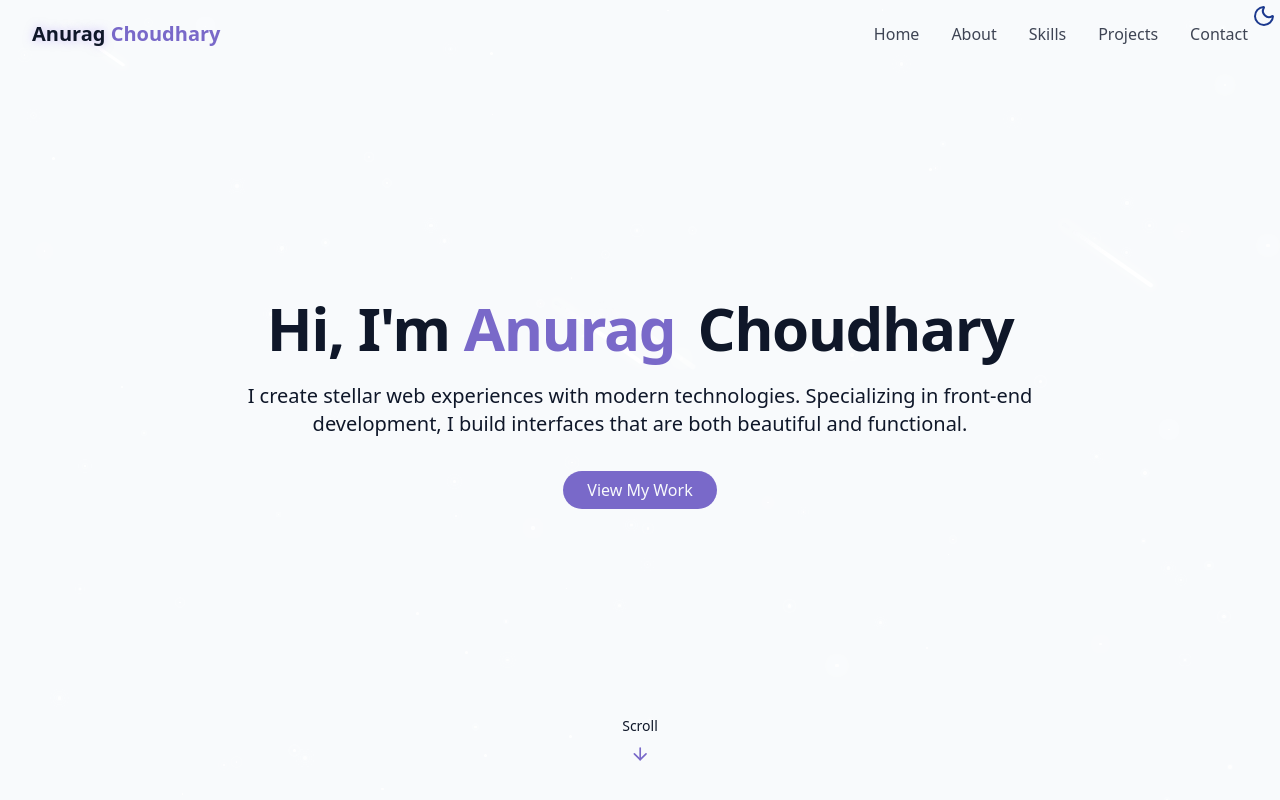
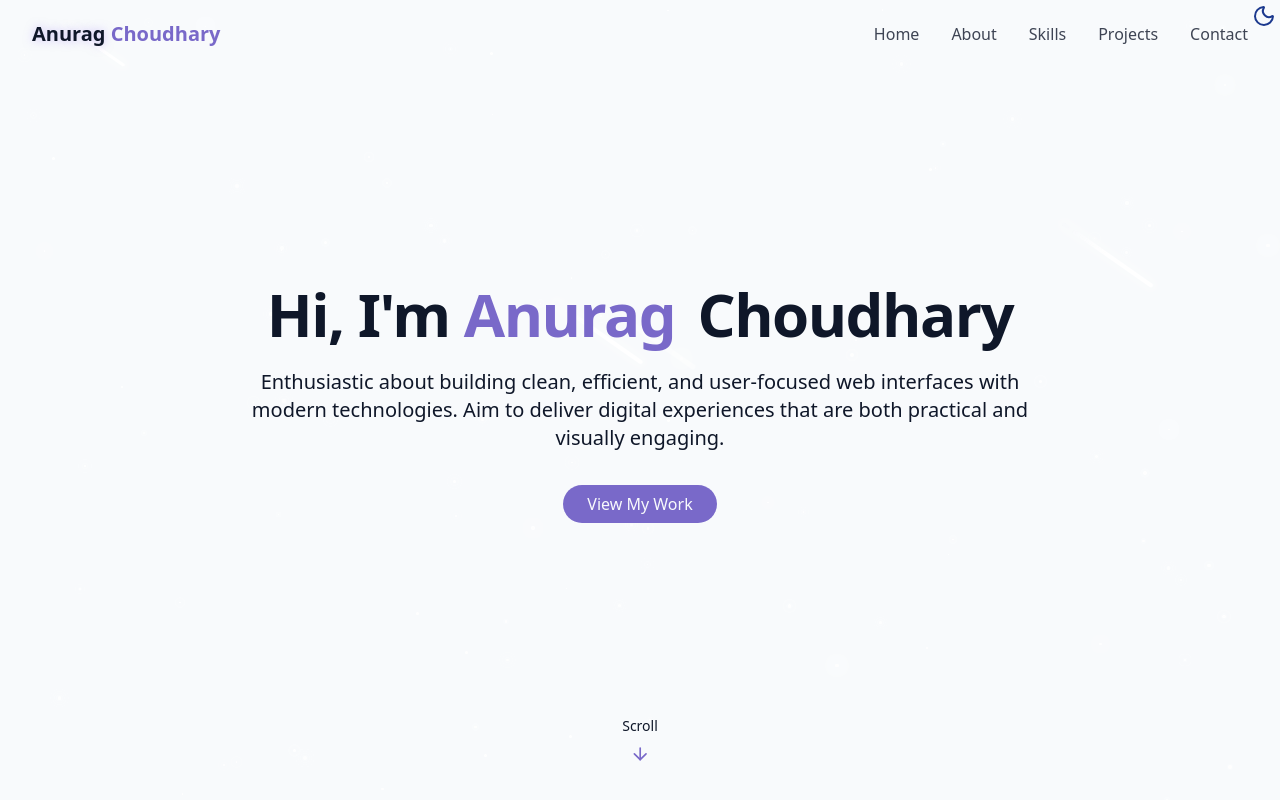
Before and after one commit to Anuraga3s/My-Portfolio, a React (Vite) app: page / in a window 1280 px wide. Shown: the top 800 px of the page. Built offline with nearby package versions, Linux system fonts and the light colour scheme.

Commit message:
Revise HeroSection description for clarity and focus

```diff
--- a/src/components/HeroSection.jsx
+++ b/src/components/HeroSection.jsx
@@ -21,9 +21,8 @@ export const HeroSection = () => {
           </h1>
 
           <p className="text-lg md:text-xl text-muted-foreground max-2-2xl mx-auto opacity-0 animate-fade-in-delay-3">
-            I create stellar web experiences with modern technologies.
-            Specializing in front-end development, I build interfaces that are
-            both beautiful and functional.
+            Enthusiastic about building clean, efficient, and user-focused web interfaces with modern technologies.
+            Aim to deliver digital experiences that are both practical and visually engaging.
           </p>
 
           <div className="pt-4 opacity-0 animate-fade-in-delay-4">
```
